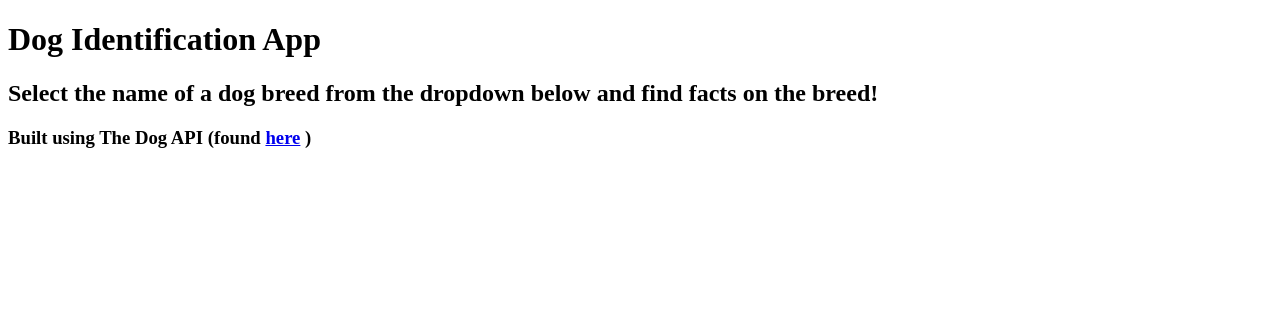
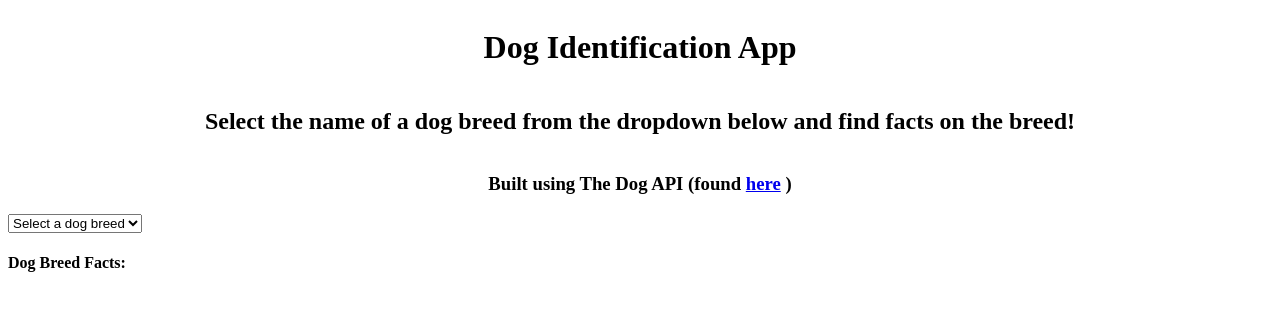
Before and after one commit to ktkelly11/SBA4, a plain HTML site: page index.html in a window 1280 px wide. Drawn offline with Linux system fonts and the light colour scheme.

Commit message:
working on CSS

```diff
--- a/index.html
+++ b/index.html
@@ -5,17 +5,33 @@
     <meta name="viewport" content="width=device-width, initial-scale=1.0" />
     <title>Advanced JavaScript SBA</title>
     <script defer src="index.mjs" type="module"></script>
+    <link rel="stylesheet" href="script.css" />
   </head>
   <body>
     <div class="full-container">
-      <h1>Dog Identification App</h1>
-      <h2>
-        Select the name of a dog breed from the dropdown below and find facts on
-        the breed!
-      </h2>
-      <h3>Built using The Dog API (found <a href="thedogapi.com">here</a> )</h3>
+      <div id="heading">
+        <h1>Dog Identification App</h1>
+        <h2>
+          Select the name of a dog breed from the dropdown below and find facts
+          on the breed!
+        </h2>
+        <h3>
+          Built using The Dog API (found <a href="thedogapi.com">here</a> )
+        </h3>
+      </div>
+      <div id="search">
+        <select name="dog" id="dog">
+          <option value="">Select a dog breed</option>
+        </select>
+      </div>
       <div id="content">
-        <div id="photo"></div>
+        <div id="photo">
+          <div class="photo-spot"></div>
+        </div>
+        <div>
+          <h4 id="info">Dog Breed Facts:</h4>
+          <ul class="facts"></ul>
+        </div>
       </div>
     </div>
   </body>
--- /dev/null
+++ b/script.css
@@ -0,0 +1,5 @@
+#heading {
+  display: flex;
+  align-items: center;
+  flex-direction: column;
+}
```
